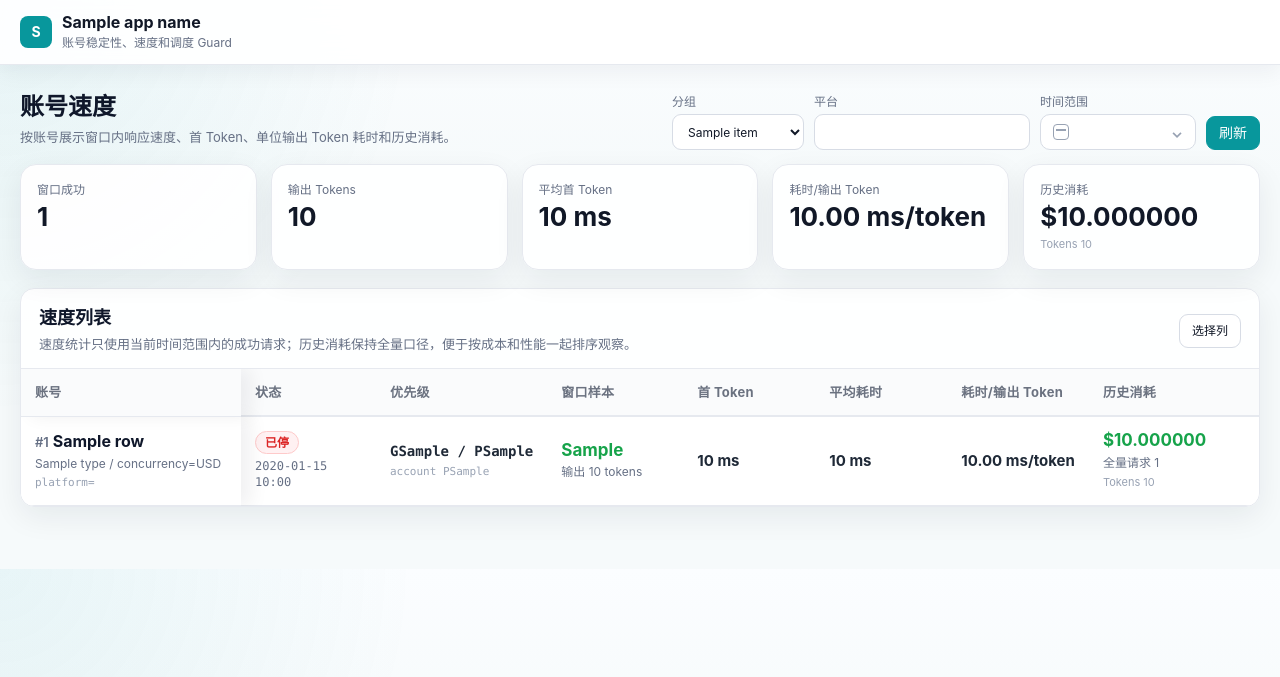
After one commit to lich13/sub2api-ops-companion, a FastAPI app: template app/templates/speed.html in a window 1280 px wide. The commit adds this page. Shown: the top 677 px of the page. Run offline with FastAPI, Linux system fonts and the light colour scheme; the template is opened without the code that fills it: most values are stand-ins (such as "Sample title", 1, 10 or a date in 2020).

Commit message:
Split account stability and speed panels

```diff
--- a/app/account_ops.py
+++ b/app/account_ops.py
@@ -164,6 +164,7 @@ def fallback_account(db: Database, account_id: int) -> dict[str, Any] | None:
           temp_unschedulable_until,
           temp_unschedulable_reason,
           0 AS success_window,
+          0 AS output_tokens_window,
           0 AS account_quality_errors_window,
           0 AS blocked_403_window,
           0 AS balance_or_quota_window,
@@ -173,7 +174,10 @@ def fallback_account(db: Database, account_id: int) -> dict[str, Any] | None:
           NULL::timestamptz AS last_error_at,
           NULL::integer AS last_error_status,
           NULL::text AS last_error_category,
-          NULL::text AS last_error_message
+          NULL::text AS last_error_message,
+          NULL::numeric AS avg_duration_ms,
+          NULL::numeric AS avg_first_token_ms,
+          NULL::numeric AS avg_ms_per_output_token
         FROM accounts
         WHERE id = %(account_id)s
           AND deleted_at IS NULL
--- a/app/main.py
+++ b/app/main.py
@@ -537,6 +537,38 @@ def build_dashboard(
     }
 
 
+def weighted_average(
+    rows: list[dict[str, Any]],
+    value_key: str,
+    weight_key: str = "success_window",
+) -> float | None:
+    total_weight = 0
+    weighted_total = 0.0
+    for row in rows:
+        value = row.get(value_key)
+        if value in (None, ""):
+            continue
+        weight = int(row.get(weight_key) or 0)
+        if weight <= 0:
+            continue
+        weighted_total += float(value) * weight
+        total_weight += weight
+    if total_weight <= 0:
+        return None
+    return round(weighted_total / total_weight, 2)
+
+
+def build_speed_dashboard(rows: list[dict[str, Any]]) -> dict[str, Any]:
+    return {
+        "success_count": sum(int(row.get("success_window") or 0) for row in rows),
+        "output_tokens": sum(int(row.get("output_tokens_window") or 0) for row in rows),
+        "avg_first_token_ms": weighted_average(rows, "avg_first_token_ms"),
+        "avg_ms_per_output_token": weighted_average(rows, "avg_ms_per_output_token"),
+        "lifetime_total_cost": sum(float(row.get("lifetime_total_cost") or 0) for row in rows),
+        "lifetime_total_tokens": sum(int(row.get("lifetime_total_tokens") or 0) for row in rows),
+    }
+
+
 @app.get("/login", response_class=HTMLResponse)
 def login_page(request: Request, next: str = "/", error: str = "") -> HTMLResponse:
     next_path = safe_next(next)
@@ -602,7 +634,7 @@ def index(
         request,
         "index.html",
         {
-            "active": "quality",
+            "active": "stability",
             "rows": rows,
             "groups": groups,
             "group": group,
@@ -612,6 +644,36 @@ def index(
             "suggestions": suggestions,
             "dashboard": dashboard,
             "guard": guard_config(),
+            "msg": msg,
+        },
+    )
+
+
+@app.get("/speed", response_class=HTMLResponse)
+def speed_view(
+    request: Request,
+    _: AuthUser,
+    group: str = "openai-default",
+    platform: str = "openai",
+    time_range: str = "",
+    start_date: str = "",
+    end_date: str = "",
+    hours: int | None = None,
+    msg: str = "",
+) -> HTMLResponse:
+    selected_range = build_time_range(time_range, start_date, end_date, hours)
+    rows = load_quality(group, platform, selected_range["start_at"], selected_range["end_at"])
+    return render(
+        request,
+        "speed.html",
+        {
+            "active": "speed",
+            "rows": rows,
+            "groups": load_groups(),
+            "group": group,
+            "platform": platform,
+            "time_range": selected_range,
+            "dashboard": build_speed_dashboard(rows),
             "msg": msg,
         },
     )
--- a/app/static/style.css
+++ b/app/static/style.css
@@ -676,6 +676,12 @@ button.primary:hover,
   font-weight: 700;
 }
 
+.metric-card .metric-footnote {
+  margin-top: 6px;
+  color: var(--muted-soft);
+  font-size: 11px;
+}
+
 .metric-card.danger strong,
 .danger-text {
   color: var(--danger);
@@ -875,6 +881,14 @@ dd {
   table-layout: auto;
 }
 
+.stability-table {
+  min-width: 1370px;
+}
+
+.speed-table {
+  min-width: 1480px;
+}
+
 .account-table th:nth-child(1),
 .account-table td:nth-child(1) {
   width: 150px;
@@ -975,6 +989,14 @@ dd {
   word-break: keep-all;
 }
 
+.account-table [data-col="first-token"],
+.account-table [data-col="duration"],
+.account-table [data-col="token-speed"] {
+  min-width: 132px;
+  white-space: nowrap;
+  word-break: keep-all;
+}
+
 .account-table [data-col="errors"] {
   min-width: 150px;
 }
@@ -991,6 +1013,10 @@ dd {
 
 .account-table [data-col="last-error"] {
   min-width: 420px;
+}
+
+.account-table [data-col="last-success"] {
+  min-width: 170px;
 }
 
 .account-table [data-col="actions"] {
@@ -1326,6 +1352,12 @@ dd {
   color: #f97316;
 }
 
+.speed-metric-cell strong {
+  color: #1f2937;
+  font-size: 15px;
+  line-height: 1.2;
+}
+
 .error-stack {
   display: grid;
   gap: 5px;
--- a/app/templates/base.html
+++ b/app/templates/base.html
@@ -4,9 +4,9 @@
     <meta charset="utf-8" />
     <meta name="viewport" content="width=device-width, initial-scale=1" />
     <title>{{ app_name }}</title>
-    <link rel="stylesheet" href="{{ base_path }}/static/style.css?v=20260512-range" />
+    <link rel="stylesheet" href="{{ base_path }}/static/style.css?v=20260512-speed" />
     <script src="{{ base_path }}/static/table-columns.js?v=20260510-version" defer></script>
-    <script src="{{ base_path }}/static/time-range.js?v=20260512-range" defer></script>
+    <script src="{{ base_path }}/static/time-range.js?v=20260512-speed" defer></script>
     <script src="{{ base_path }}/static/version-panel.js?v=20260510-version" defer></script>
   </head>
   <body>
@@ -17,7 +17,7 @@
           <div>
             <h1>{{ app_name }}</h1>
             <div class="brand-meta">
-              <span>账号质量和调度 Guard</span>
+              <span>账号稳定性、速度和调度 Guard</span>
               {% if current_user %}
                 <div class="version-widget" data-version-widget data-base-path="{{ base_path }}">
                   <button class="version-pill" type="button" data-version-toggle aria-expanded="false">
@@ -52,7 +52,8 @@
         </div>
         {% if current_user %}
           <nav class="nav">
-            <a class="{{ 'active' if active == 'quality' else '' }}" href="{{ base_path }}/">账号质量</a>
+            <a class="{{ 'active' if active == 'stability' else '' }}" href="{{ base_path }}/">账号稳定性</a>
+            <a class="{{ 'active' if active == 'speed' else '' }}" href="{{ base_path }}/speed">账号速度</a>
             <a class="{{ 'active' if active == 'requests' else '' }}" href="{{ base_path }}/requests">错误链路</a>
             <a class="{{ 'active' if active == 'guard' else '' }}" href="{{ base_path }}/guard">自动 Guard</a>
             <a class="{{ 'active' if active == 'telegram' else '' }}" href="{{ base_path }}/telegram">Telegram</a>
--- /dev/null
+++ b/app/templates/speed.html
@@ -0,0 +1,152 @@
+{% extends "base.html" %}
+{% from "time_range_picker.html" import time_range_picker %}
+{% block content %}
+{% macro ms_value(value) %}
+  {% if value is not none %}{{ "%.0f"|format(value) }} ms{% else %}-{% endif %}
+{% endmacro %}
+{% macro token_ms_value(value) %}
+  {% if value is not none %}{{ "%.2f"|format(value) }} ms/token{% else %}-{% endif %}
+{% endmacro %}
+
+<section class="page-title">
+  <div>
+    <h2>账号速度</h2>
+    <p>按账号展示窗口内响应速度、首 Token、单位输出 Token 耗时和历史消耗。</p>
+  </div>
+  <form class="filters inline" method="get" action="{{ base_path }}/speed">
+    <label>分组
+      <select name="group">
+        {% for item in groups %}
+          <option value="{{ item.name }}" {{ 'selected' if item.name == group else '' }}>{{ item.name }}</option>
+        {% endfor %}
+      </select>
+    </label>
+    <label>平台
+      <input name="platform" value="{{ platform }}" />
+    </label>
+    {{ time_range_picker(time_range) }}
+    <button class="primary" type="submit">刷新</button>
+  </form>
+</section>
+
+<section class="metric-strip">
+  <div class="metric-card">
+    <span>窗口成功</span>
+    <strong>{{ dashboard.success_count }}</strong>
+  </div>
+  <div class="metric-card">
+    <span>输出 Tokens</span>
+    <strong>{{ dashboard.output_tokens | int_commas }}</strong>
+  </div>
+  <div class="metric-card">
+    <span>平均首 Token</span>
+    <strong>{{ ms_value(dashboard.avg_first_token_ms) }}</strong>
+  </div>
+  <div class="metric-card">
+    <span>耗时/输出 Token</span>
+    <strong>{{ token_ms_value(dashboard.avg_ms_per_output_token) }}</strong>
+  </div>
+  <div class="metric-card">
+    <span>历史消耗</span>
+    <strong>${{ "%.6f"|format(dashboard.lifetime_total_cost or 0) }}</strong>
+    <span class="metric-footnote">Tokens {{ dashboard.lifetime_total_tokens | int_commas }}</span>
+  </div>
+</section>
+
+<section class="panel table-panel">
+  <div class="section-head table-toolbar">
+    <div>
+      <h3>速度列表</h3>
+      <p>速度统计只使用当前时间范围内的成功请求；历史消耗保持全量口径，便于按成本和性能一起排序观察。</p>
+    </div>
+    <div class="table-actions">
+      <details class="column-picker">
+        <summary>选择列</summary>
+        <div class="column-list" data-column-picker="account-speed">
+          <label><input type="checkbox" class="column-toggle" data-table="account-speed" data-column="account" checked />账号</label>
+          <label><input type="checkbox" class="column-toggle" data-table="account-speed" data-column="state" checked />状态</label>
+          <label><input type="checkbox" class="column-toggle" data-table="account-speed" data-column="priority" checked />优先级</label>
+          <label><input type="checkbox" class="column-toggle" data-table="account-speed" data-column="traffic" checked />窗口样本</label>
+          <label><input type="checkbox" class="column-toggle" data-table="account-speed" data-column="first-token" checked />首 Token</label>
+          <label><input type="checkbox" class="column-toggle" data-table="account-speed" data-column="duration" checked />平均耗时</label>
+          <label><input type="checkbox" class="column-toggle" data-table="account-speed" data-column="token-speed" checked />耗时/输出 Token</label>
+          <label><input type="checkbox" class="column-toggle" data-table="account-speed" data-column="lifetime" checked />历史消耗</label>
+          <label><input type="checkbox" class="column-toggle" data-table="account-speed" data-column="last-success" checked />最近成功</label>
+          <button type="button" class="link-button columns-reset" data-table="account-speed">重置列</button>
+        </div>
+      </details>
+    </div>
+  </div>
+  <div class="table-wrap">
+    <table class="data-table account-table speed-table" data-table-id="account-speed">
+      <thead>
+        <tr>
+          <th data-col="account">账号</th>
+          <th data-col="state">状态</th>
+          <th data-col="priority">优先级</th>
+          <th data-col="traffic">窗口样本</th>
+          <th data-col="first-token">首 Token</th>
+          <th data-col="duration">平均耗时</th>
+          <th data-col="token-speed">耗时/输出 Token</th>
+          <th data-col="lifetime">历史消耗</th>
+          <th data-col="last-success">最近成功</th>
+        </tr>
+      </thead>
+      <tbody>
+        {% for row in rows %}
+          <tr>
+            <td data-col="account">
+              <strong class="account-title"><span class="account-id">#{{ row.id }}</span> {{ row.name }}</strong>
+              <div class="cell-sub">{{ row.type }} / concurrency={{ row.concurrency }}</div>
+              <div class="cell-sub mono tiny">platform={{ row.platform }}</div>
+            </td>
+            <td data-col="state">
+              {% if row.schedulable %}
+                <span class="pill good">可调度</span>
+              {% else %}
+                <span class="pill bad">已停</span>
+              {% endif %}
+              {% if row.temp_unschedulable_until %}
+                <div class="cell-sub mono">{{ row.temp_unschedulable_until | bj_time }}</div>
+              {% endif %}
+            </td>
+            <td data-col="priority" class="mono">
+              <div class="priority-main">G{{ row.group_priority }} / P{{ row.account_priority }}</div>
+              <div class="cell-sub tiny">account P{{ row.account_priority }}</div>
+            </td>
+            <td data-col="traffic">
+              <div class="traffic-pair">
+                <span class="traffic-good">{{ row.success_window }}</span>
+              </div>
+              <div class="cell-sub">输出 {{ row.output_tokens_window | int_commas }} tokens</div>
+            </td>
+            <td data-col="first-token" class="speed-metric-cell">
+              <strong>{{ ms_value(row.avg_first_token_ms) }}</strong>
+            </td>
+            <td data-col="duration" class="speed-metric-cell">
+              <strong>{{ ms_value(row.avg_duration_ms) }}</strong>
+            </td>
+            <td data-col="token-speed" class="speed-metric-cell">
+              <strong>{{ token_ms_value(row.avg_ms_per_output_token) }}</strong>
+            </td>
+            <td data-col="lifetime" class="money-cell">
+              <strong class="cost-main">${{ "%.6f"|format(row.lifetime_total_cost or 0) }}</strong>
+              <div class="cell-sub">全量请求 {{ row.lifetime_request_count }}</div>
+              <div class="cell-sub tiny">Tokens {{ row.lifetime_total_tokens | int_commas }}</div>
+              {% if row.lifetime_actual_cost != row.lifetime_total_cost %}
+                <div class="cell-sub tiny actual-cost">实际 ${{ "%.6f"|format(row.lifetime_actual_cost or 0) }}</div>
+              {% endif %}
+            </td>
+            <td data-col="last-success" class="window-cell">
+              <div class="cell-sub mono">{{ row.last_success_at | bj_time }}</div>
+              {% if row.rate_limit_reset_at %}
+                <div class="cell-sub tiny">限流重置 {{ row.rate_limit_reset_at | bj_time }}</div>
+              {% endif %}
+            </td>
+          </tr>
+        {% endfor %}
+      </tbody>
+    </table>
+  </div>
+</section>
+{% endblock %}
```
Also changed, not shown: app/sql.py (+6 -2 lines), app/templates/index.html (+15 -25 lines), tests/test_time_range_filters.py (+18 -0 lines), README.md.
